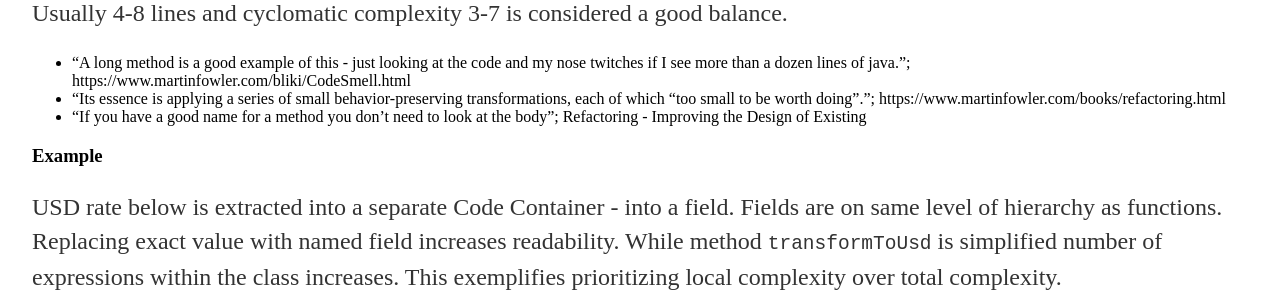
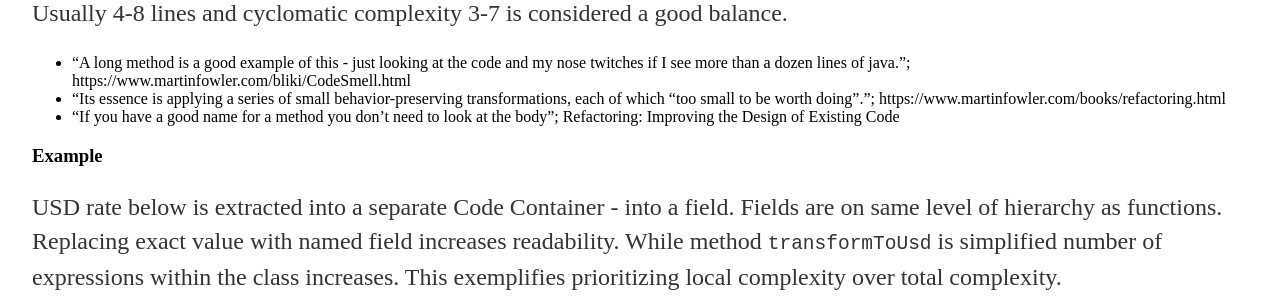
Before and after one commit to vackosar/vackosar.github.io, a Jekyll site: the page built from _posts/2017-06-04-Code-Structure-Principles.md, in a window 1280 px wide and 900 px high, scrolled down 1375 px. Shown: the part 152-452 px from the top of the window. Built offline with Jekyll 4.4.1, drawn with Linux system fonts in a browser that asks for light colours; comment, search, counter and statistics services are not loaded.

Commit message:
Code Structure

```diff
--- a/_posts/2017-06-04-Code-Structure-Principles.md
+++ b/_posts/2017-06-04-Code-Structure-Principles.md
@@ -61,7 +61,7 @@
 Usually 4-8 lines and cyclomatic complexity 3-7 is considered a good balance.
 - "A long method is a good example of this - just looking at the code and my nose twitches if I see more than a dozen lines of java."; https://www.martinfowler.com/bliki/CodeSmell.html
 - "Its essence is applying a series of small behavior-preserving transformations, each of which "too small to be worth doing"."; https://www.martinfowler.com/books/refactoring.html
-- "If you have a good name for a method you don't need to look at the body";  Refactoring - Improving the Design of Existing
+- "If you have a good name for a method you don't need to look at the body";  Refactoring: Improving the Design of Existing Code
 
 ### Example
 USD rate below is extracted into a separate Code Container - into a field. Fields are on same level of hierarchy as functions. Replacing exact value with named field increases readability.
```
